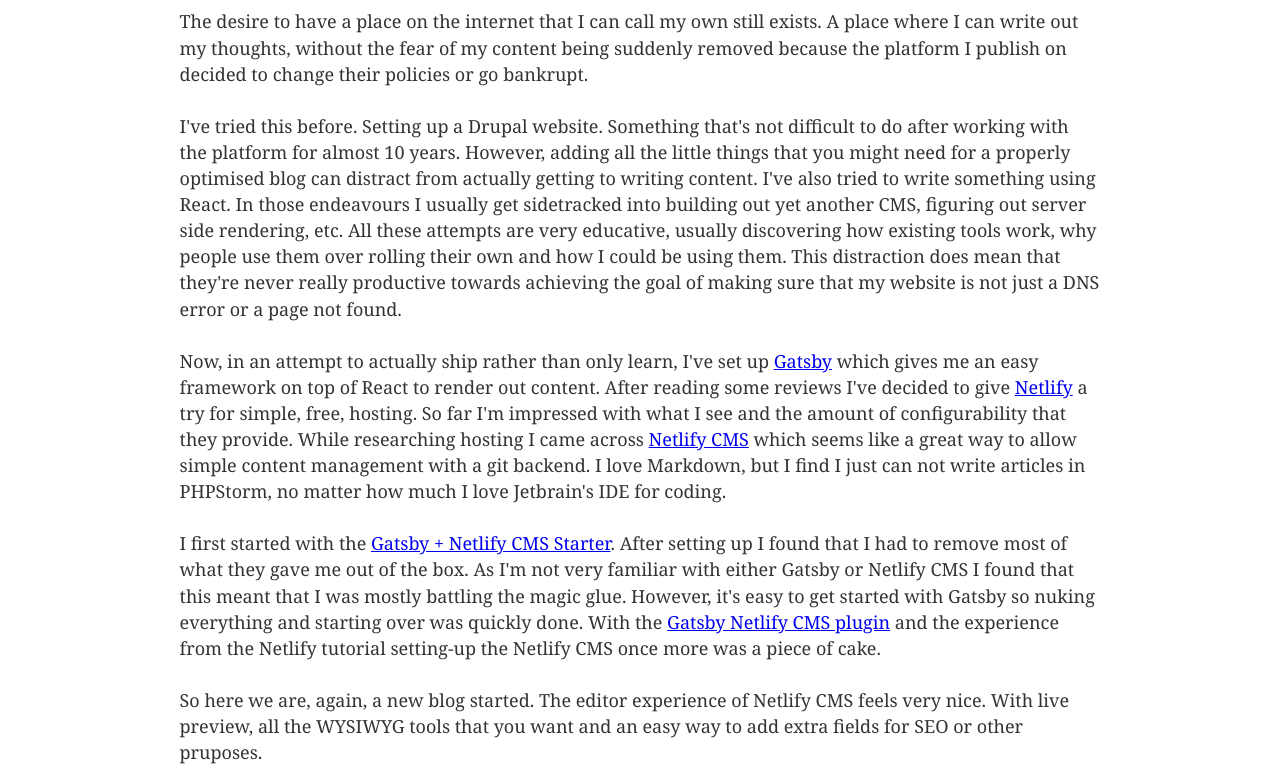
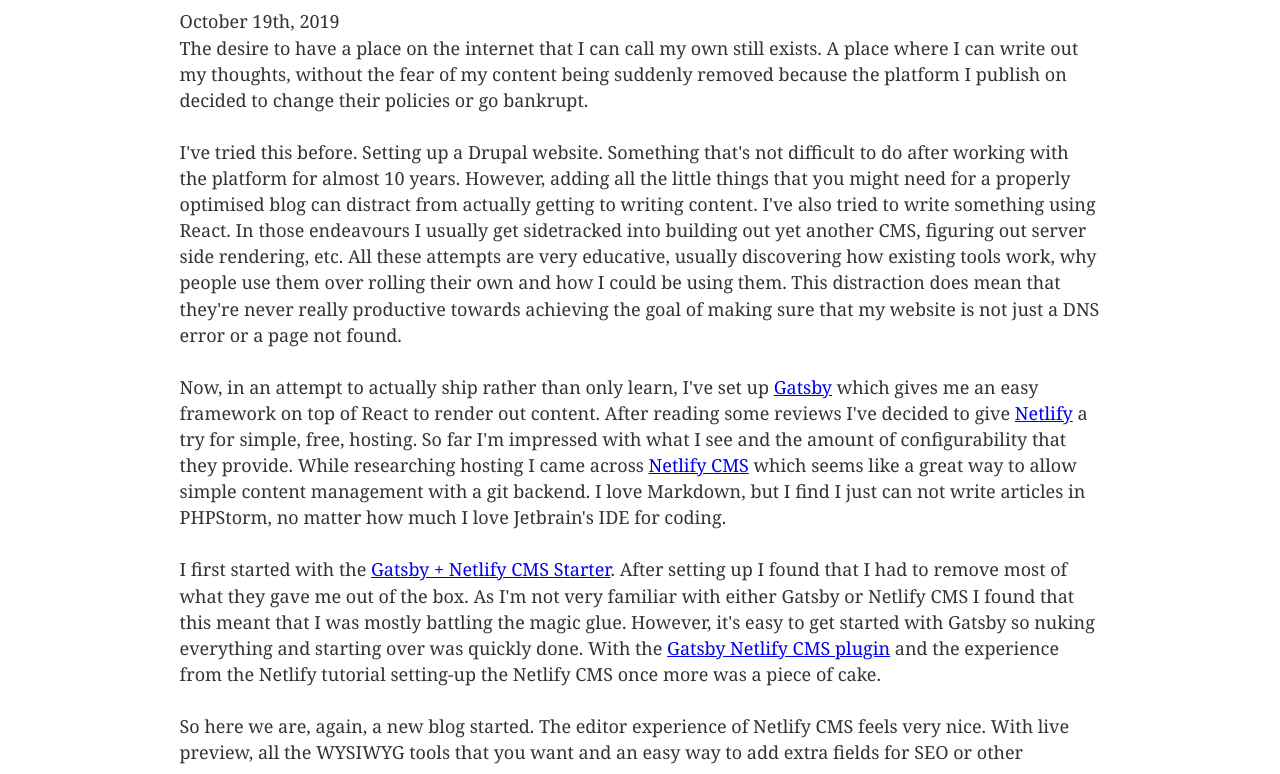
Before and after one commit to Kingdutch/alexandervarwijk.com, a Gatsby site: page /blog/2019-10-19-setting-up-my-blog-again/ in a window 1280 px wide. Shown: the part 185-959 px from the top of the page. Built offline with nearby package versions, Linux system fonts and the light colour scheme; Gatsby itself is replaced by a stand-in of ours.

Commit message:
Add date to blog display

```diff
--- a/src/templates/BlogPost.js
+++ b/src/templates/BlogPost.js
@@ -15,6 +15,7 @@
     <Layout>
       <div>
         <h1>{post.frontmatter.title}</h1>
+        <div>{post.frontmatter.date}</div>
         <div dangerouslySetInnerHTML={{ __html: post.html }} />
       </div>
     </Layout>
@@ -26,7 +27,8 @@
     markdownRemark(id: { eq: $id }) {
       html
       frontmatter {
-        title
+        title,
+        date(formatString: "MMMM Do, YYYY")
       }
     }
   }
```
